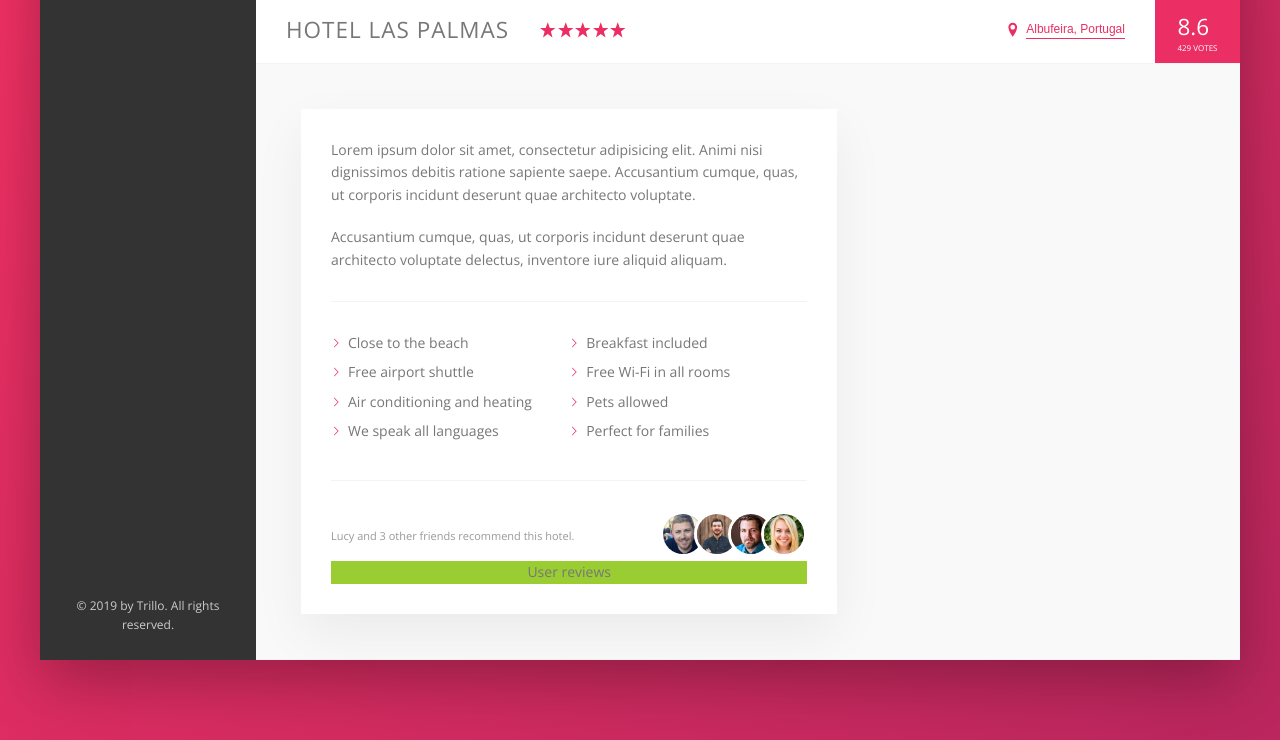
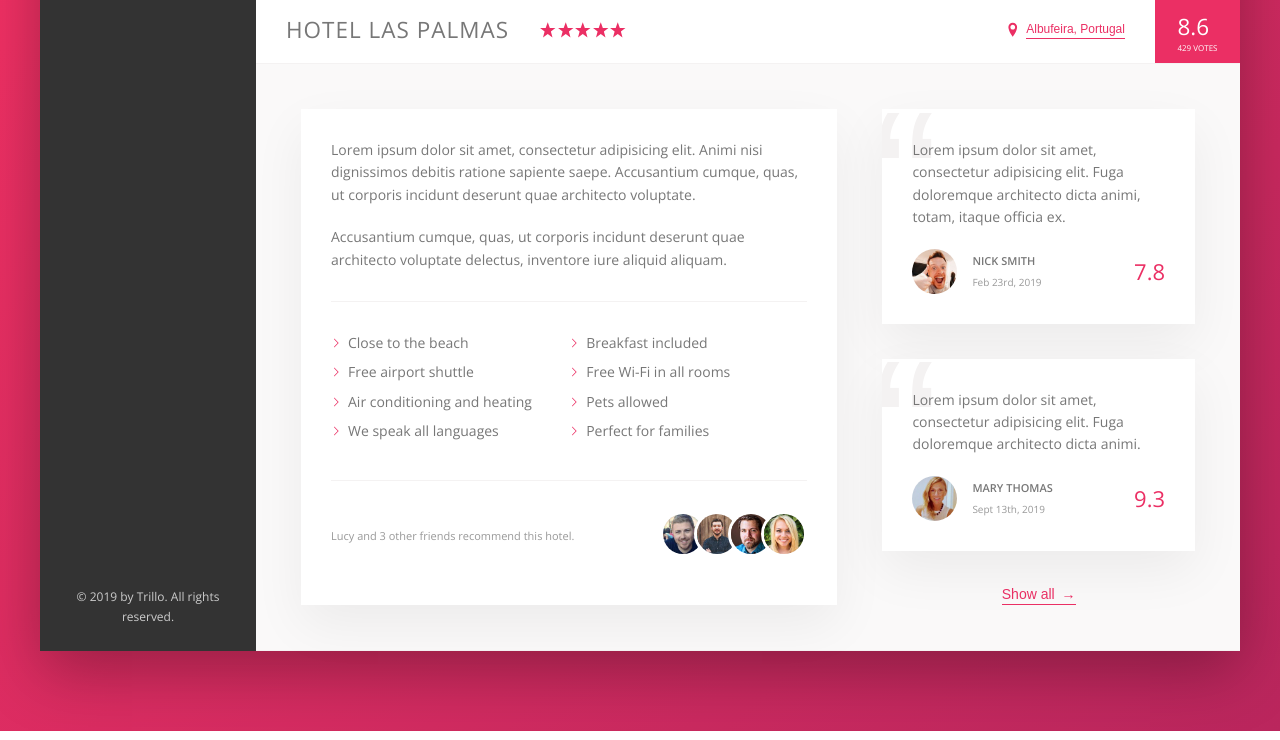
Before and after one commit to 5A58/Trillo, a website: page index.html in a window 1280 px wide. Shown: the part 538-1278 px from the top of the page. Drawn offline with nearby package versions, Linux system fonts and the light colour scheme.

Commit message:
Style user review section

```diff
--- a/index.html
+++ b/index.html
@@ -190,6 +190,7 @@
                             <li class="list__item">Perfect for families</li>
                         </ul>
 
+                        <!-- Friend recommendations -->
                         <div class="recommend">
                             <p class="recommend__count">
                                 Lucy and 3 other friends recommend this hotel.
@@ -201,11 +202,59 @@
                                 <img src="img/user-6.jpg" alt="Friend 4" class="recommend__photo">
                             </div>
                         </div>
+                    </div>
 
-                        <div class="user-reviews">
-                            User reviews
-                        </div>
+
+                    <!-- User reviews -->
+                    <div class="user-reviews">
+                        <!-- Review 1 -->
+                        <figure class="review">
+                            <!-- Review text -->
+                            <blockquote class="review__text">
+                                Lorem ipsum dolor sit amet, consectetur adipisicing elit. Fuga doloremque architecto
+                                dicta animi, totam, itaque officia ex.
+                            </blockquote>
+
+                            <!-- Reviewer information -->
+                            <figcaption class="review__user">
+                                <!-- Reviewer's photo -->
+                                <img src="img/user-1.jpg" alt="User 1" class="review__photo">
+                                <div class="review__user-box">
+                                    <!-- Reviewer's name -->
+                                    <p class="review__user-name">Nick Smith</p>
+                                    <!-- Review date -->
+                                    <p class="review__user-date">Feb 23rd, 2019</p>
+                                </div>
+                                <!-- Review rating -->
+                                <div class="review__rating">7.8</div>
+                            </figcaption>
+                        </figure>
+
+                        <!-- Review 2 -->
+                        <figure class="review">
+                            <!-- Review text -->
+                            <blockquote class="review__text">
+                                Lorem ipsum dolor sit amet, consectetur adipisicing elit. Fuga doloremque architecto
+                                dicta animi.
+                            </blockquote>
+
+                            <!-- Reviewer information -->
+                            <figcaption class="review__user">
+                                <!-- Reviewer's photo -->
+                                <img src="img/user-2.jpg" alt="User 1" class="review__photo">
+                                <div class="review__user-box">
+                                    <!-- Reviewer's name -->
+                                    <p class="review__user-name">Mary Thomas</p>
+                                    <!-- Review date -->
+                                    <p class="review__user-date">Sept 13th, 2019</p>
+                                </div>
+                                <!-- Review rating -->
+                                <div class="review__rating">9.3</div>
+                            </figcaption>
+                        </figure>
+                        <button class="btn-inline">Show all <span>&rarr;</span></button>
                     </div>
+                </div>
             </main>
         </div>
     </div>
--- a/sass/_components.scss
+++ b/sass/_components.scss
@@ -269,8 +269,17 @@
     cursor: pointer;
     transition: all .2s;
 
+    & span {
+        margin-left: 3px;
+        transition: margin-left .2s;
+    }
+
     &:hover {
         color: var(--color-gray-dark-1);
+
+        span {
+            margin-left: 8px;
+        }
     }
 
     &:focus {
@@ -366,3 +375,66 @@
         }
     }
 }
+
+/////////////////////////////////////////
+// RECOMMEND
+.review {
+    background-color: #fff;
+    box-shadow: var(--shadow-light);
+    padding: 3rem;
+    margin-bottom: 3.5rem;
+    position: relative;
+    overflow: hidden;
+
+    &__text {
+        margin-bottom: 2rem;
+        z-index: 10;
+        position: relative;
+    }
+
+    &__user {
+        display: flex;
+        align-items: center;
+    }
+
+    &__photo {
+        height: 4.5rem;
+        width: 4.5rem;
+        border-radius: 50%;
+        margin-right: 1.5rem;
+    }
+
+    &__user-box {
+        margin-right: auto;
+    }
+
+    &__user-name {
+        font-size: 1.1rem;
+        font-weight: 600;
+        text-transform: uppercase;
+        margin-bottom: .4rem;
+    }
+
+    &__user-date {
+        font-size: 1rem;
+        color: var(--color-gray-dark-3);
+    }
+
+    &__rating {
+        color: var(--color-primary);
+        font-size: 2.2rem;
+        font-weight: 300;
+    }
+
+    &::before {
+        content: "\201C";
+        position: absolute;
+        top: -2.75rem;
+        left: -1rem;
+        line-height: 1;
+        font-size: 20rem;
+        color: var(--color-gray-light-2);
+        font-family: sans-serif;
+        z-index: 1;
+    }
+}
--- a/sass/_layout.scss
+++ b/sass/_layout.scss
@@ -35,6 +35,7 @@
 }
 
 .detail {
+    font-size: 1.4rem;
     display: flex;
     padding: 4.5rem;
     background-color: var(--color-gray-light-1);
@@ -42,7 +43,6 @@
 }
 
 .description {
-    font-size: 1.4rem;
     background-color: #fff;
     box-shadow: var(--shadow-light);
     padding: 3rem;
@@ -51,7 +51,6 @@
 }
 
 .user-reviews {
-    background-color: yellowgreen;
     flex: 1;
     display: flex;
     flex-direction: column;
```
Also changed, not shown: css/style.css.
